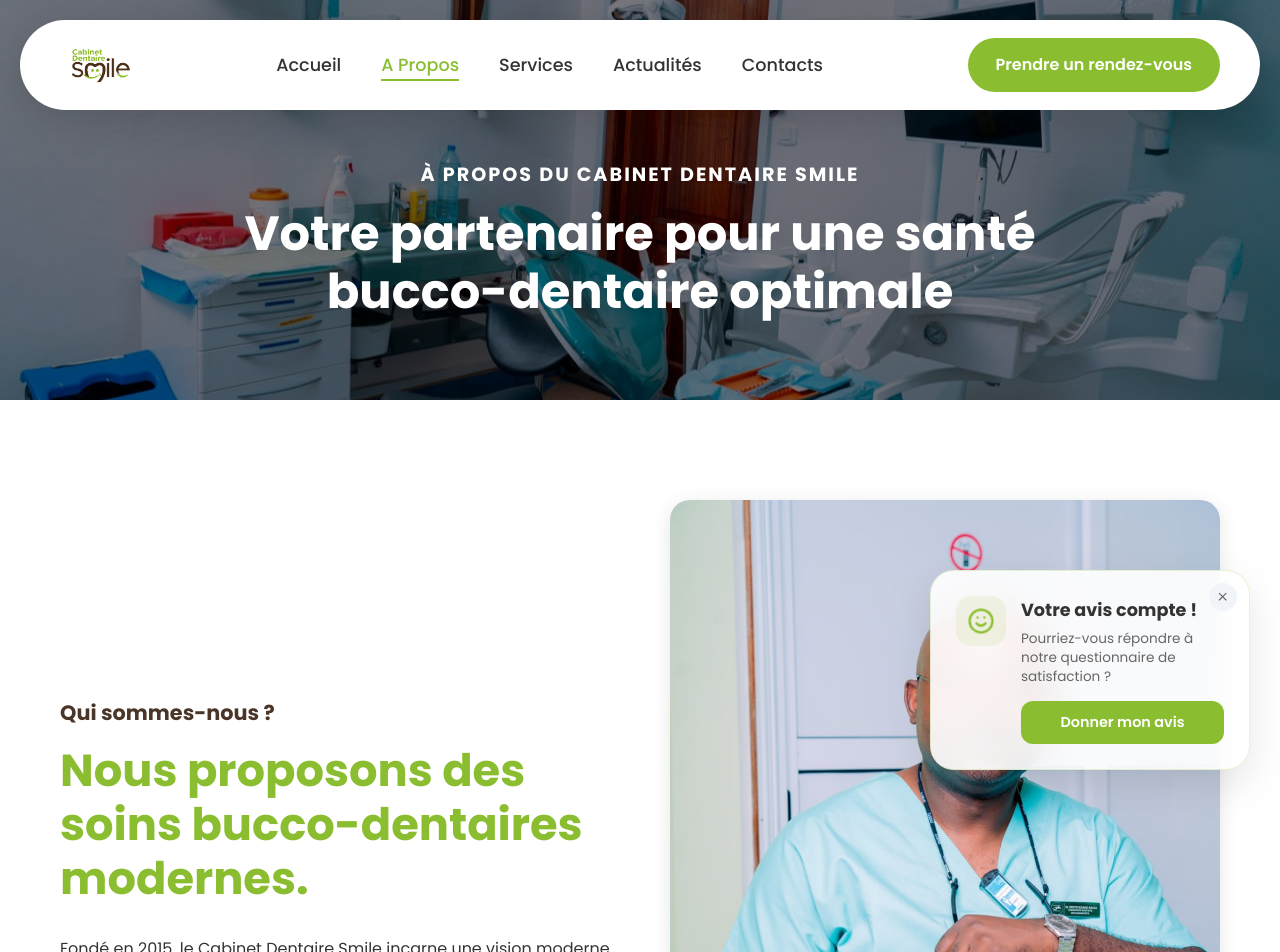
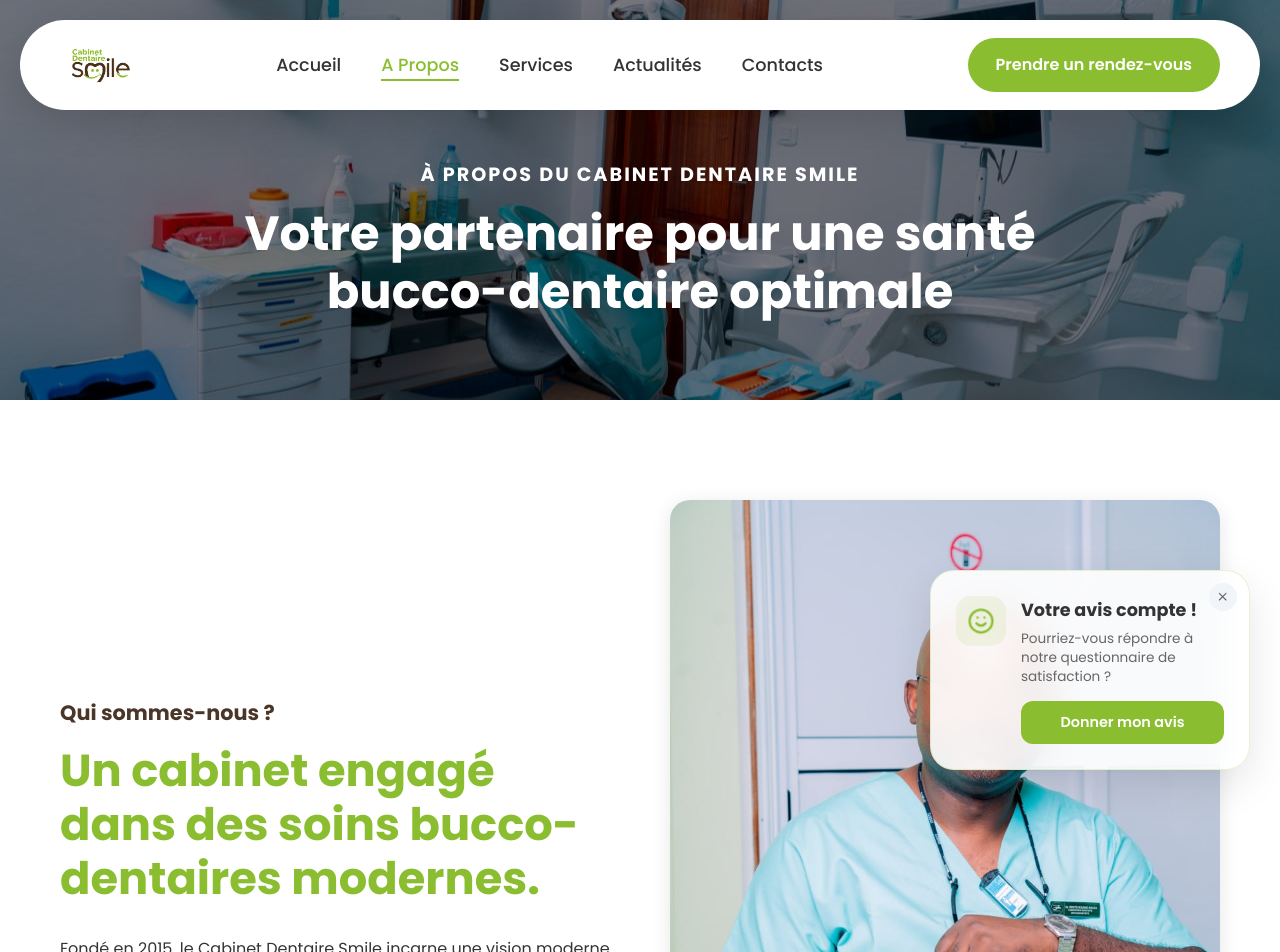
Before and after one commit to kaaynosbangangte-bot/Cabinet-Smile, a React (Vite) app: page /apropos in a window 1280 px wide. Shown: the top 952 px of the page. Built offline with nearby package versions, Linux system fonts and the light colour scheme; no server answers.

Commit message:
texte sur la page a propos toujours

```diff
--- a/src/pages/AboutPage.jsx
+++ b/src/pages/AboutPage.jsx
@@ -24,7 +24,7 @@ function AboutPage() {
                     <div className="about-who-grid">
                         <div className="about-who-text" data-aos="fade-right">
                             <h4>Qui sommes-nous ?</h4>
-                            <h2>Nous proposons des soins bucco-dentaires modernes.</h2>
+                            <h2>Un cabinet engagé dans des soins bucco-dentaires modernes.</h2>
                             <p>
                                 Fondé en 2015, le Cabinet Dentaire Smile incarne une vision moderne de la médecine bucco-dentaire, fondée sur quatre piliers essentiels :
                             </p>
```
